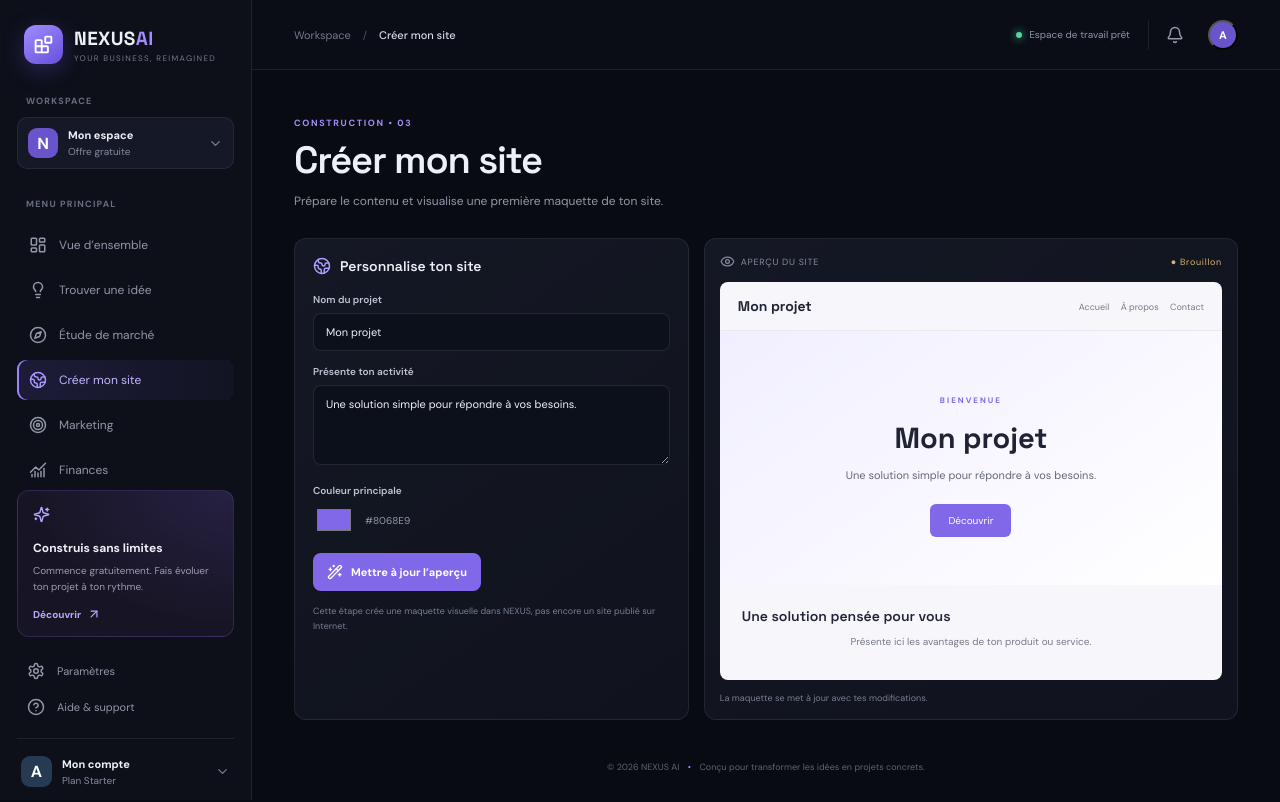
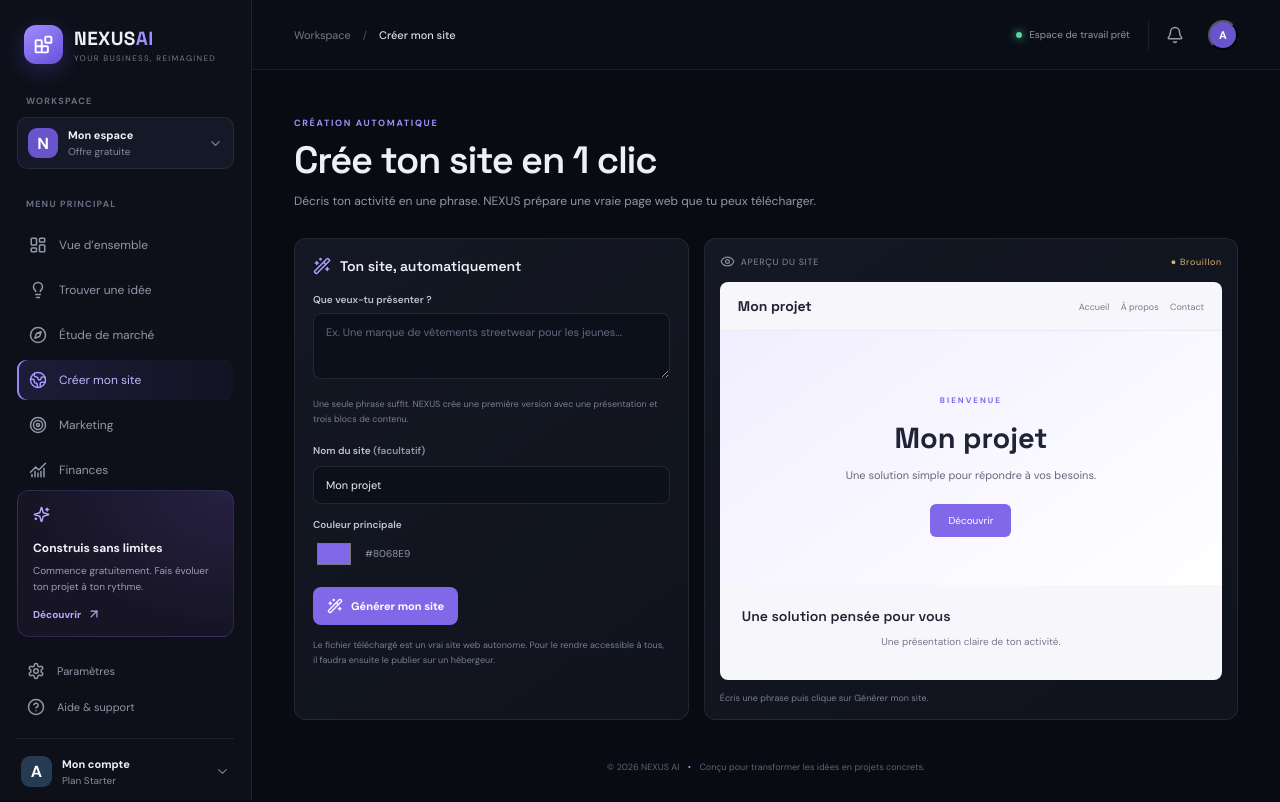
Before and after one commit to ardaoprime/nexus-ai, a React (Vite) app: page / in a window 1280 px wide. Both pictures are taken after a click on the button "Créer mon site". Built offline with nearby package versions, Linux system fonts and the light colour scheme.

Commit message:
Simplify website builder and generate downloadable HTML website

```diff
--- a/src/App.jsx
+++ b/src/App.jsx
@@ -24,6 +24,37 @@ const quickActions = [
   { icon: ChartNoAxesCombined, title: 'Suivre mes finances', desc: 'Organise tes revenus et tes dépenses.', tone: 'green', target: 'Finances' },
 ];
 
+
+function escapeHtml(value = '') {
+  return String(value).replace(/[&<>"']/g, (char) => ({
+    '&': '&amp;', '<': '&lt;', '>': '&gt;', '"': '&quot;', "'": '&#39;'
+  }[char]));
+}
+
+function buildWebsiteHtml(name, description, color) {
+  const safeName = escapeHtml(name || 'Mon projet');
+  const safeDescription = escapeHtml(description || 'Une solution simple, pensée pour vous.');
+  const safeColor = /^#[0-9a-f]{6}$/i.test(color) ? color : '#8068e9';
+  return `<!doctype html>
+<html lang="fr">
+<head>
+<meta charset="utf-8"><meta name="viewport" content="width=device-width,initial-scale=1">
+<meta name="description" content="${safeDescription}">
+<title>${safeName}</title>
+<style>
+:root{--accent:${safeColor};font-family:Inter,Arial,sans-serif;color:#182033;background:#f7f8fc}
+*{box-sizing:border-box}body{margin:0}header{height:76px;display:flex;align-items:center;justify-content:space-between;padding:0 max(6vw,22px);background:white;border-bottom:1px solid #e9ebf2}header strong{font-size:20px}header a,.button{color:white;background:var(--accent);padding:12px 19px;border-radius:9px;text-decoration:none;font-weight:700;font-size:14px}
+.hero{padding:100px 22px;text-align:center;background:linear-gradient(135deg,#f0edff,#fff);}.eyebrow{color:var(--accent);font-weight:800;letter-spacing:2px;font-size:12px}.hero h1{font-size:clamp(38px,7vw,68px);line-height:1.05;max-width:850px;margin:18px auto}.hero p{font-size:18px;line-height:1.7;color:#657087;max-width:650px;margin:0 auto 28px}.section{max-width:1050px;margin:auto;padding:75px 22px}.section h2{text-align:center;font-size:32px;margin:0 0 14px}.lead{text-align:center;color:#657087;line-height:1.7;max-width:700px;margin:0 auto 34px}.cards{display:grid;grid-template-columns:repeat(3,1fr);gap:18px}.card{background:white;border:1px solid #e8eaf1;border-radius:16px;padding:25px;box-shadow:0 12px 35px #1820330a}.card h3{margin:0 0 10px}.card p{color:#657087;line-height:1.7;margin:0}footer{text-align:center;background:#151a2b;color:#c7cbe0;padding:28px;font-size:13px}
+@media(max-width:700px){header{height:65px}.hero{padding:75px 20px}.cards{grid-template-columns:1fr}.section{padding:55px 20px}}
+</style></head>
+<body>
+<header><strong>${safeName}</strong><a href="#offre">Découvrir</a></header>
+<main><section class="hero"><div class="eyebrow">BIENVENUE CHEZ ${safeName.toUpperCase()}</div><h1>${safeName}</h1><p>${safeDescription}</p><a class="button" href="#offre">En savoir plus</a></section>
+<section class="section" id="offre"><h2>Une solution faite pour vous</h2><p class="lead">${safeDescription}</p><div class="cards"><article class="card"><h3>Simple</h3><p>Une expérience claire, facile à comprendre et à utiliser.</p></article><article class="card"><h3>Adapté à vos besoins</h3><p>Une approche centrée sur ce qui compte vraiment pour vous.</p></article><article class="card"><h3>Prêt à commencer</h3><p>Découvrez notre projet et prenez contact pour en savoir plus.</p></article></div></section></main>
+<footer>© ${new Date().getFullYear()} ${safeName} · Site créé avec NEXUS AI</footer>
+</body></html>`;
+}
+
 function App() {
   const [active, setActive] = useState('Vue d’ensemble');
   const [mobileNav, setMobileNav] = useState(false);
@@ -40,6 +71,8 @@ function App() {
   const [siteDescription, setSiteDescription] = useState('Une solution simple pour répondre à vos besoins.');
   const [siteColor, setSiteColor] = useState('#8068e9');
   const [siteGenerated, setSiteGenerated] = useState(false);
+  const [sitePrompt, setSitePrompt] = useState('');
+  const [generatedSiteHtml, setGeneratedSiteHtml] = useState('');
   const [marketingGoal, setMarketingGoal] = useState('Trouver mes premiers clients');
   const [marketingAudience, setMarketingAudience] = useState('');
   const [marketingChannel, setMarketingChannel] = useState('Réseaux sociaux');
@@ -153,14 +186,59 @@ function App() {
     </>
   );
 
+  const generateAndDownloadSite = () => {
+    const description = sitePrompt.trim() || siteDescription;
+    const name = siteName.trim() && siteName !== 'Mon projet'
+      ? siteName.trim()
+      : 'Mon projet';
+    const html = buildWebsiteHtml(name, description, siteColor);
+    setSiteDescription(description);
+    setGeneratedSiteHtml(html);
+    setSiteGenerated(true);
+  };
+
+  const downloadWebsite = () => {
+    if (!generatedSiteHtml) return;
+    const blob = new Blob([generatedSiteHtml], { type: 'text/html;charset=utf-8' });
+    const url = URL.createObjectURL(blob);
+    const link = document.createElement('a');
+    link.href = url;
+    link.download = (siteName.trim() || 'mon-site').toLowerCase().replace(/[^a-z0-9-]+/g, '-') + '.html';
+    document.body.appendChild(link);
+    link.click();
+    link.remove();
+    URL.revokeObjectURL(url);
+  };
+
   const Website = () => (
     <>
-      <PageTitle eyebrow="CONSTRUCTION • 03" title="Créer mon site" subtitle="Prépare le contenu et visualise une première maquette de ton site."/>
-      <div className="work-grid website-grid"><section className="panel form-panel"><h3><Globe2 size={18}/> Personnalise ton site</h3><label htmlFor="siteName">Nom du projet</label><input id="siteName" className="field" value={siteName} onChange={e=>setSiteName(e.target.value)}/><label htmlFor="siteDescription">Présente ton activité</label><textarea id="siteDescription" className="field" rows="4" value={siteDescription} onChange={e=>setSiteDescription(e.target.value)}/><label>Couleur principale</label><div className="color-row"><input type="color" value={siteColor} onChange={e=>setSiteColor(e.target.value)}/><span>{siteColor.toUpperCase()}</span></div><button className="primary-button" onClick={()=>setSiteGenerated(true)}><WandSparkles size={16}/> Mettre à jour l’aperçu</button><p className="disclaimer">Cette étape crée une maquette visuelle dans NEXUS, pas encore un site publié sur Internet.</p></section>
-      <section className="panel preview-panel"><div className="preview-toolbar"><span><Eye size={15}/> APERÇU DU SITE</span><span className="preview-dot">● Brouillon</span></div><div className="site-preview"><div className="site-nav"><b>{siteName||'Mon projet'}</b><span>Accueil　 À propos　 Contact</span></div><div className="site-hero" style={{'--site-accent':siteColor}}><span>BIENVENUE</span><h2>{siteName||'Mon projet'}</h2><p>{siteDescription||'La présentation de ton activité apparaîtra ici.'}</p><button>Découvrir</button></div><div className="site-feature"><h3>Une solution pensée pour vous</h3><p>Présente ici les avantages de ton produit ou service.</p></div></div><div className="preview-footer">La maquette se met à jour avec tes modifications.</div></section></div>
+      <PageTitle eyebrow="CRÉATION AUTOMATIQUE" title="Crée ton site en 1 clic" subtitle="Décris ton activité en une phrase. NEXUS prépare une vraie page web que tu peux télécharger."/>
+      <div className="work-grid website-grid">
+        <section className="panel form-panel">
+          <h3><WandSparkles size={18}/> Ton site, automatiquement</h3>
+          <label htmlFor="sitePrompt">Que veux-tu présenter ?</label>
+          <textarea id="sitePrompt" className="field" rows="3" value={sitePrompt} onChange={e=>setSitePrompt(e.target.value)} placeholder="Ex. Une marque de vêtements streetwear pour les jeunes..."/>
+          <p className="disclaimer">Une seule phrase suffit. NEXUS crée une première version avec une présentation et trois blocs de contenu.</p>
+          <label htmlFor="siteName">Nom du site <span className="muted">(facultatif)</span></label>
+          <input id="siteName" className="field" value={siteName} onChange={e=>setSiteName(e.target.value)} placeholder="Mon projet"/>
+          <label>Couleur principale</label>
+          <div className="color-row"><input type="color" value={siteColor} onChange={e=>setSiteColor(e.target.value)}/><span>{siteColor.toUpperCase()}</span></div>
+          <button className="primary-button" onClick={generateAndDownloadSite} disabled={!sitePrompt.trim()&&!siteDescription.trim()}><WandSparkles size={16}/> Générer mon site</button>
+          {siteGenerated&&<button className="secondary-button" onClick={downloadWebsite}><Download size={15}/> Télécharger mon site (.html)</button>}
+          <p className="disclaimer">Le fichier téléchargé est un vrai site web autonome. Pour le rendre accessible à tous, il faudra ensuite le publier sur un hébergeur.</p>
+        </section>
+        <section className="panel preview-panel">
+          <div className="preview-toolbar"><span><Eye size={15}/> APERÇU DU SITE</span><span className="preview-dot">{siteGenerated?'● Généré':'● Brouillon'}</span></div>
+          <div className="site-preview">
+            <div className="site-nav"><b>{siteName||'Mon projet'}</b><span>Accueil　 À propos　 Contact</span></div>
+            <div className="site-hero" style={{'--site-accent':siteColor}}><span>BIENVENUE</span><h2>{siteName||'Mon projet'}</h2><p>{sitePrompt||siteDescription}</p><button type="button">Découvrir</button></div>
+            <div className="site-feature"><h3>Une solution pensée pour vous</h3><p>Une présentation claire de ton activité.</p></div>
+          </div>
+          <div className="preview-footer">{siteGenerated?'Ton site a été généré. Télécharge le fichier pour le conserver.':'Écris une phrase puis clique sur Générer mon site.'}</div>
+        </section>
+      </div>
     </>
   );
-
   const Marketing = () => (
     <>
       <PageTitle eyebrow="ACQUISITION • 04" title="Marketing" subtitle="Prépare une stratégie simple pour faire connaître ton projet sans dépenser inutilement."/>
```
